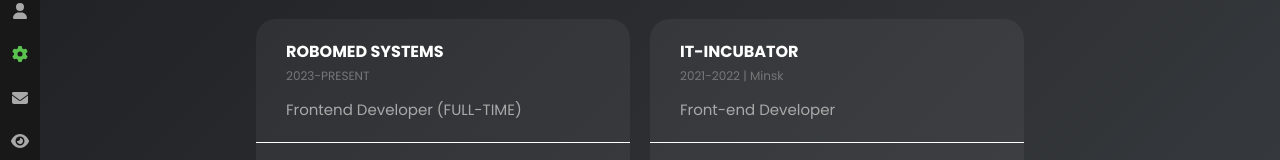
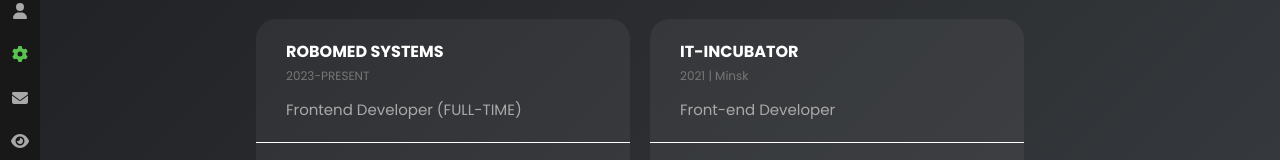
Before and after one commit to Dizziby/Portfolio, a React (Create React App) app: page /resume in a window 1280 px wide. Shown: the part 245-405 px from the top of the page. Built offline with nearby package versions, Linux system fonts and the light colour scheme.

Commit message:
fix:education years

```diff
--- a/src/components/Resume/Resume.tsx
+++ b/src/components/Resume/Resume.tsx
@@ -36,7 +36,7 @@
         placeWorkStudy: [
             {
                 name: "IT-INCUBATOR",
-                date: "2021-2022 | Minsk",
+                date: "2021 | Minsk",
                 description: "Front-end Developer",
             },
             {
```
